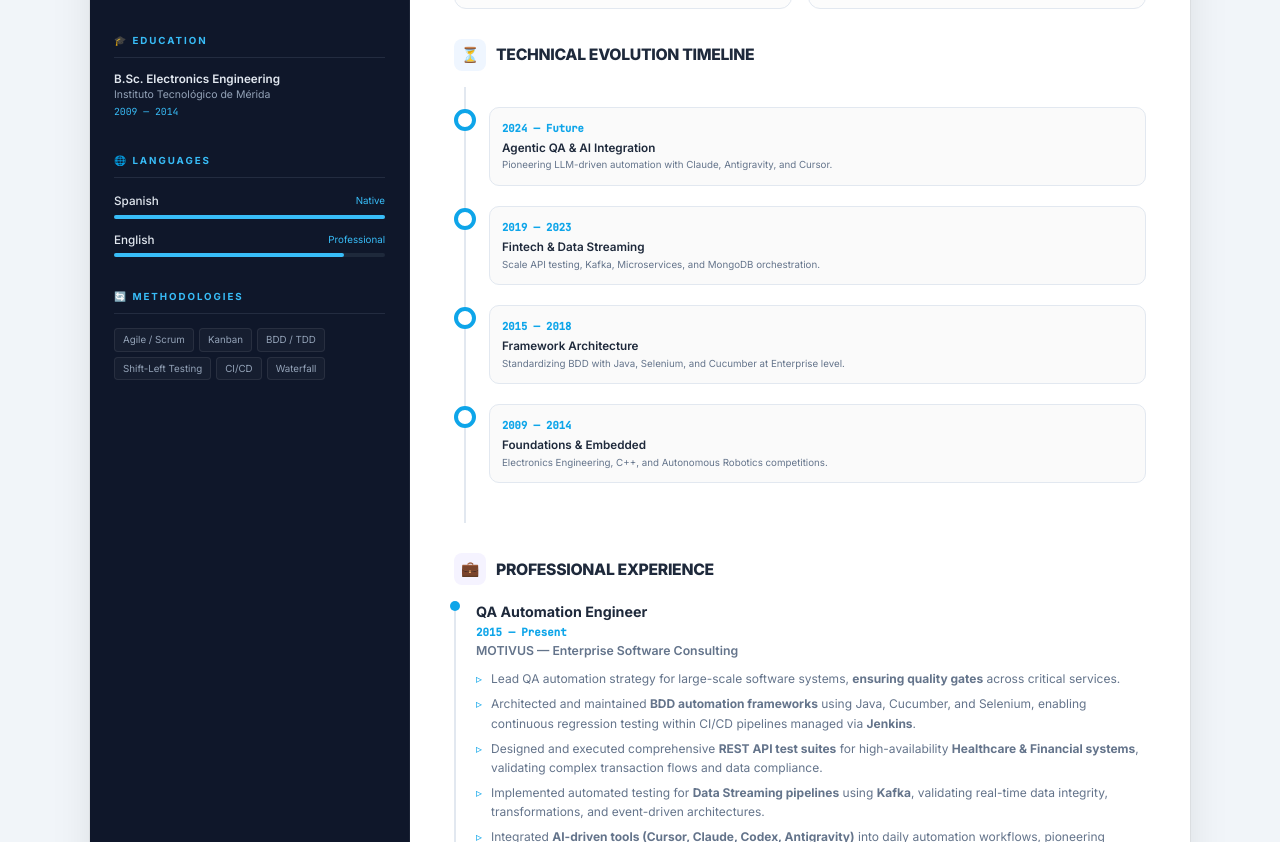
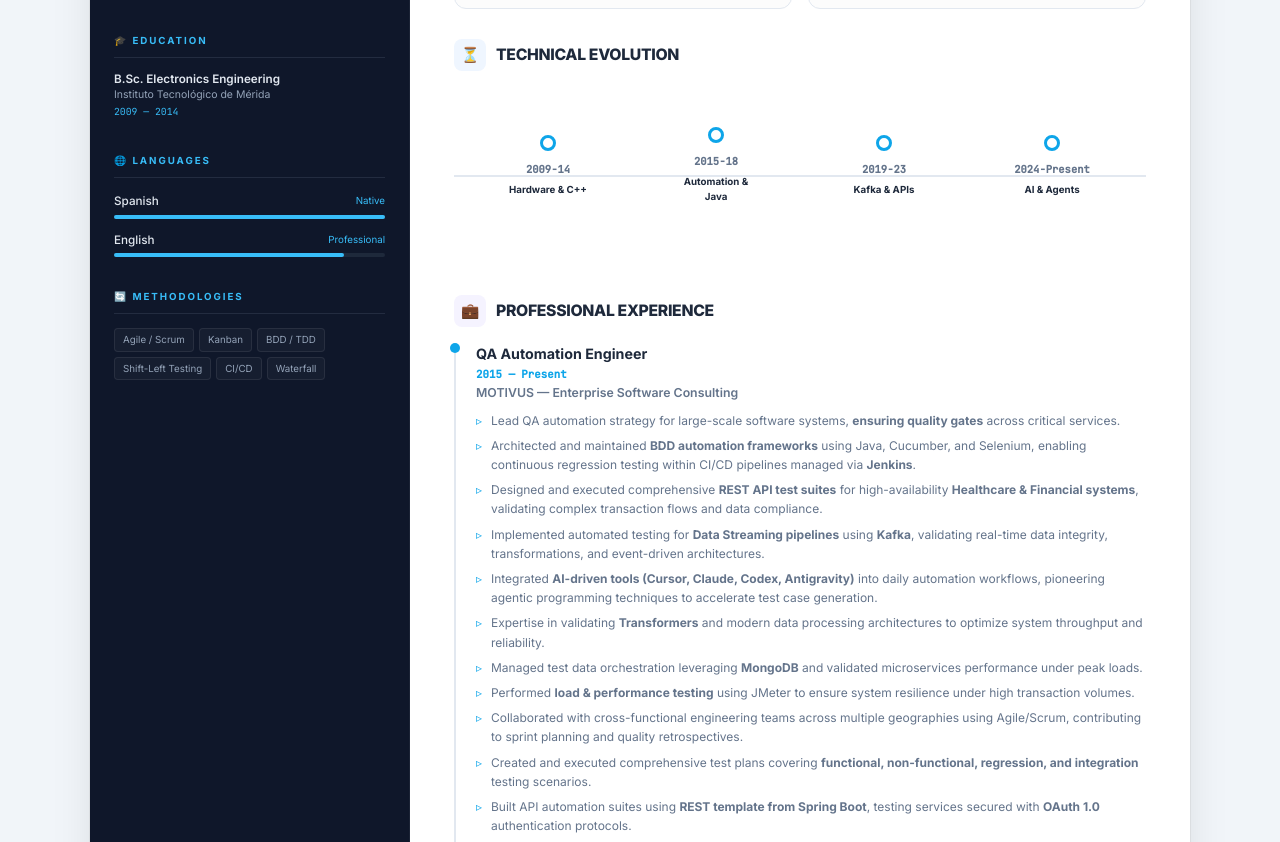
Before and after one commit to Alucardo18/RESUME, a website: page index.html in a window 1280 px wide. Shown: the part 978-1820 px from the top of the page. Drawn offline with Linux system fonts and the light colour scheme.

Commit message:
Refactor: Change Technical Timeline to a compact horizontal layout with hover popups

```diff
--- a/index.html
+++ b/index.html
@@ -575,59 +575,108 @@
     .workflow-title { font-size: 0.75rem; font-weight: 700; color: var(--main-text); }
     .workflow-desc { font-size: 0.65rem; color: var(--main-text-muted); line-height: 1.3; margin-top: 4px; }
 
-    /* --- Timeline --- */
-    .timeline-wrapper {
+    /* --- Horizontal Timeline --- */
+    .timeline-h-container {
+      display: flex;
+      justify-content: space-between;
+      align-items: center;
+      padding: 40px 10px 60px;
       position: relative;
-      padding: 20px 0;
       margin-top: 10px;
     }
 
-    .timeline-line {
+    .timeline-h-line {
       position: absolute;
-      left: 10px;
-      top: 0;
-      bottom: 0;
-      width: 2px;
+      top: 50%;
+      left: 0;
+      right: 0;
+      height: 2px;
       background: var(--section-border);
+      z-index: 0;
+      transform: translateY(-50%);
     }
 
-    .timeline-item {
+    .timeline-h-item {
       position: relative;
-      padding-left: 35px;
-      margin-bottom: 20px;
+      z-index: 1;
+      display: flex;
+      flex-direction: column;
+      align-items: center;
+      flex: 1;
+      cursor: pointer;
     }
 
-    .timeline-dot {
-      position: absolute;
-      left: 0;
-      top: 2px;
-      width: 22px;
-      height: 22px;
+    .timeline-h-dot {
+      width: 16px;
+      height: 16px;
+      background: white;
+      border: 3px solid var(--main-accent);
       border-radius: 50%;
-      background: white;
-      border: 4px solid var(--main-accent);
-      z-index: 1;
+      transition: all 0.3s;
+      margin-bottom: 10px;
     }
 
-    .timeline-content {
-      background: #fafafa;
-      padding: 12px;
-      border-radius: 10px;
-      border: 1px solid var(--section-border);
+    .timeline-h-item:hover .timeline-h-dot {
+      transform: scale(1.5);
+      background: var(--main-accent);
+      box-shadow: 0 0 15px var(--sidebar-accent-glow);
     }
 
-    .timeline-year {
+    .timeline-h-year {
       font-size: 0.7rem;
       font-weight: 800;
-      color: var(--main-accent);
+      color: var(--main-text-muted);
       font-family: var(--font-mono);
+      transition: color 0.3s;
     }
 
-    .timeline-tech {
-      font-size: 0.78rem;
-      font-weight: 600;
+    .timeline-h-item:hover .timeline-h-year {
+      color: var(--main-accent);
+    }
+
+    .timeline-h-tech {
+      font-size: 0.65rem;
+      font-weight: 700;
       color: var(--main-text);
-      margin-top: 2px;
+      text-align: center;
+      margin-top: 4px;
+      max-width: 80px;
+    }
+
+    /* Popover */
+    .timeline-h-popup {
+      position: absolute;
+      bottom: 100%;
+      left: 50%;
+      transform: translateX(-50%) translateY(-10px);
+      width: 180px;
+      background: var(--sidebar-bg);
+      color: white;
+      padding: 12px;
+      border-radius: 12px;
+      font-size: 0.65rem;
+      opacity: 0;
+      visibility: hidden;
+      transition: all 0.3s;
+      box-shadow: 0 10px 25px rgba(0,0,0,0.2);
+      pointer-events: none;
+      z-index: 10;
+    }
+
+    .timeline-h-popup::after {
+      content: '';
+      position: absolute;
+      top: 100%;
+      left: 50%;
+      transform: translateX(-50%);
+      border: 6px solid transparent;
+      border-top-color: var(--sidebar-bg);
+    }
+
+    .timeline-h-item:hover .timeline-h-popup {
+      opacity: 1;
+      visibility: visible;
+      transform: translateX(-50%) translateY(-20px);
     }
 
     /* ═══════════════════════════════════════════════
@@ -1051,45 +1100,49 @@
       <section class="main-section">
         <div class="section-header">
           <div class="section-icon blue">⏳</div>
-          <div class="section-title">Technical Evolution Timeline</div>
+          <div class="section-title">Technical Evolution</div>
         </div>
-        <div class="timeline-wrapper">
-          <div class="timeline-line"></div>
+        <div class="timeline-h-container">
+          <div class="timeline-h-line"></div>
 
-          <div class="timeline-item">
-            <div class="timeline-dot"></div>
-            <div class="timeline-content">
-              <div class="timeline-year">2024 — Future</div>
-              <div class="timeline-tech">Agentic QA & AI Integration</div>
-              <p style="font-size: 0.65rem; color: var(--main-text-muted);">Pioneering LLM-driven automation with Claude, Antigravity, and Cursor.</p>
+          <div class="timeline-h-item">
+            <div class="timeline-h-popup">
+              <strong>Foundations & Embedded</strong><br>
+              Electronics Engineering degree. C++ and Autonomous Robotics.
             </div>
+            <div class="timeline-h-dot"></div>
+            <div class="timeline-h-year">2009-14</div>
+            <div class="timeline-h-tech">Hardware & C++</div>
           </div>
 
-          <div class="timeline-item">
-            <div class="timeline-dot"></div>
-            <div class="timeline-content">
-              <div class="timeline-year">2019 — 2023</div>
-              <div class="timeline-tech">Fintech & Data Streaming</div>
-              <p style="font-size: 0.65rem; color: var(--main-text-muted);">Scale API testing, Kafka, Microservices, and MongoDB orchestration.</p>
+          <div class="timeline-h-item">
+            <div class="timeline-h-popup">
+              <strong>Framework Architecture</strong><br>
+              Standardizing BDD with Java, Selenium, and Cucumber.
             </div>
+            <div class="timeline-h-dot"></div>
+            <div class="timeline-h-year">2015-18</div>
+            <div class="timeline-h-tech">Automation & Java</div>
           </div>
 
-          <div class="timeline-item">
-            <div class="timeline-dot"></div>
-            <div class="timeline-content">
-              <div class="timeline-year">2015 — 2018</div>
-              <div class="timeline-tech">Framework Architecture</div>
-              <p style="font-size: 0.65rem; color: var(--main-text-muted);">Standardizing BDD with Java, Selenium, and Cucumber at Enterprise level.</p>
+          <div class="timeline-h-item">
+            <div class="timeline-h-popup">
+              <strong>Fintech & Data</strong><br>
+              Scaling API testing, Kafka, and microservices validation.
             </div>
+            <div class="timeline-h-dot"></div>
+            <div class="timeline-h-year">2019-23</div>
+            <div class="timeline-h-tech">Kafka & APIs</div>
           </div>
 
-          <div class="timeline-item">
-            <div class="timeline-dot"></div>
-            <div class="timeline-content">
-              <div class="timeline-year">2009 — 2014</div>
-              <div class="timeline-tech">Foundations & Embedded</div>
-              <p style="font-size: 0.65rem; color: var(--main-text-muted);">Electronics Engineering, C++, and Autonomous Robotics competitions.</p>
+          <div class="timeline-h-item">
+            <div class="timeline-h-popup">
+              <strong>Agentic QA</strong><br>
+              AI-Augmented SDET workflows using Claude & LLMs.
             </div>
+            <div class="timeline-h-dot"></div>
+            <div class="timeline-h-year">2024-Present</div>
+            <div class="timeline-h-tech">AI & Agents</div>
           </div>
         </div>
       </section>
```
